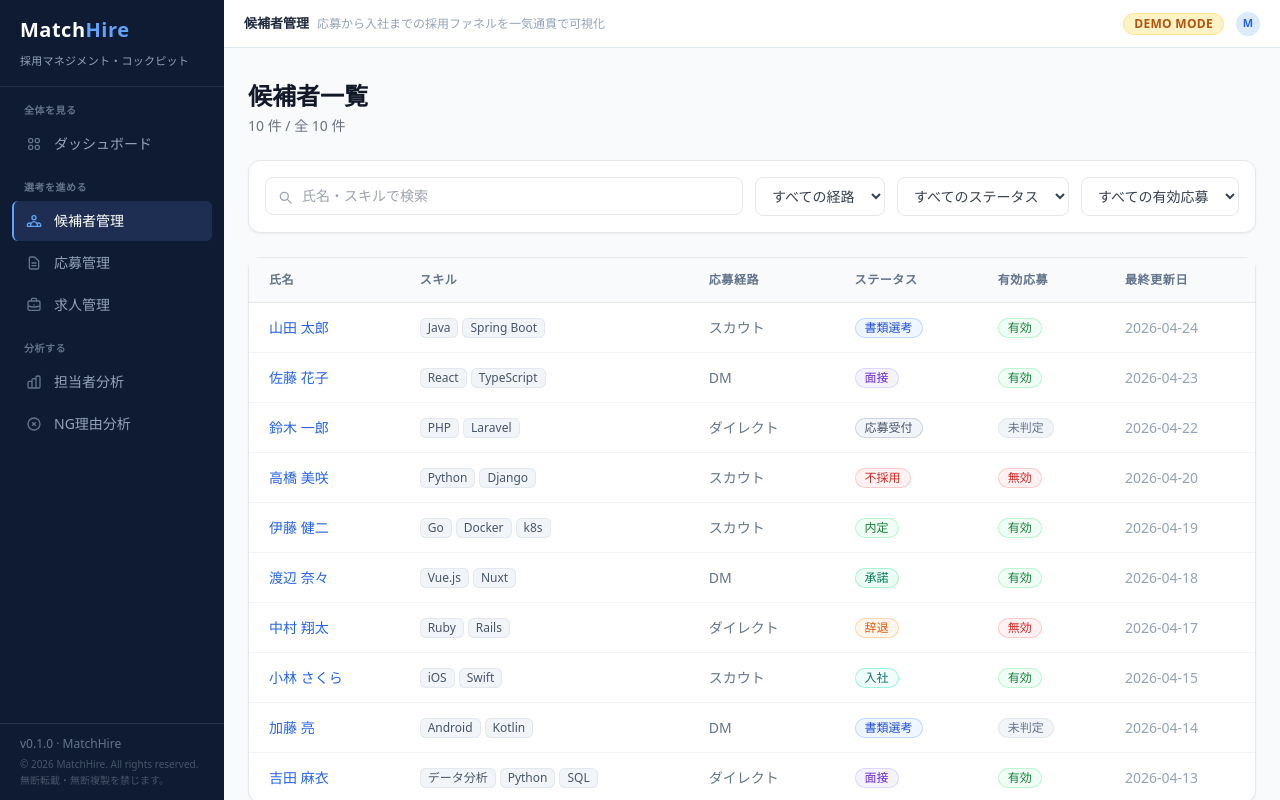
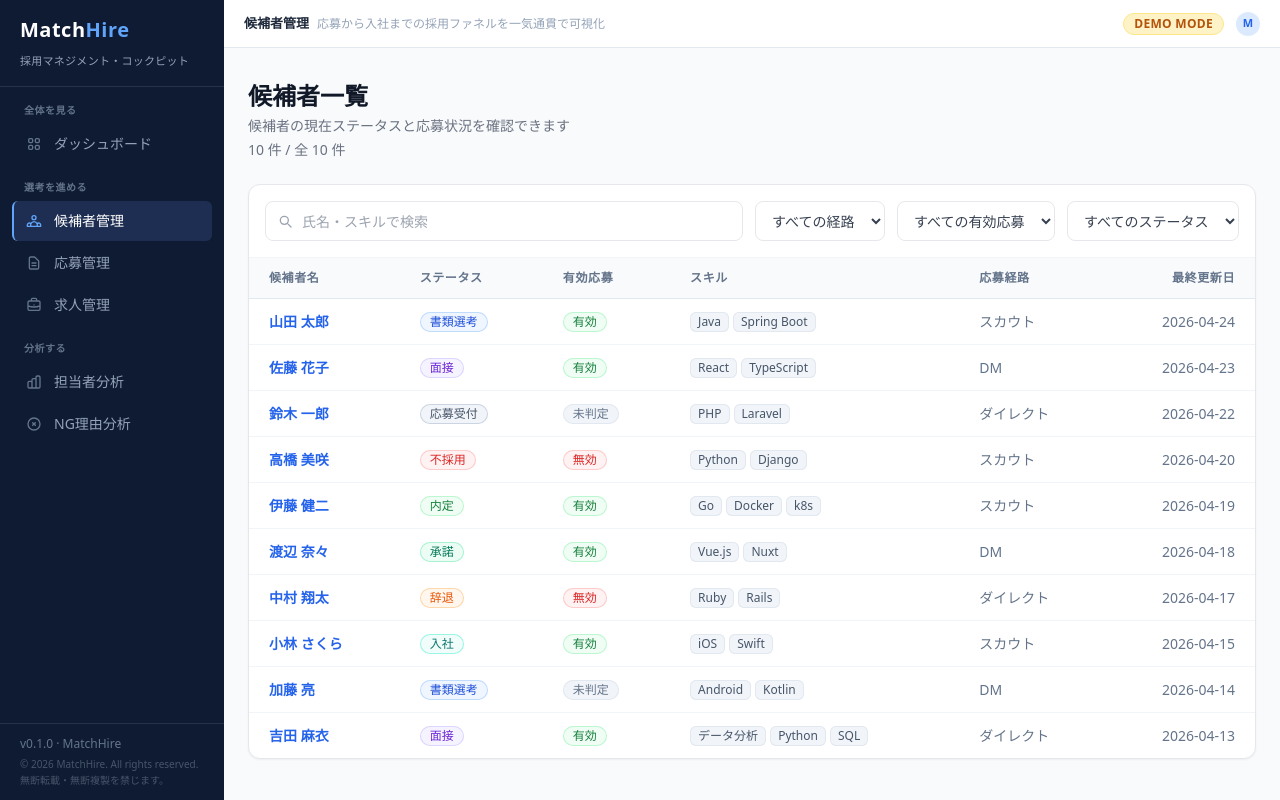
Before and after one commit to satochan-ai/matchhire-demo, a Next.js app: page /matchhire/candidates in a window 1280 px wide. Built offline with nearby package versions, Linux system fonts and the light colour scheme.

Commit message:
Redesign MatchHire candidate list

```diff
--- a/src/app/matchhire/candidates/page.tsx
+++ b/src/app/matchhire/candidates/page.tsx
@@ -2,8 +2,14 @@
 
 import { useState, useMemo } from "react";
 import { CandidateTable } from "@/components/candidates/CandidateTable";
-import { CandidateFilters, type FilterState } from "@/components/candidates/CandidateFilters";
+import {
+  CandidateFilters,
+  DEFAULT_CANDIDATE_FILTERS,
+  type FilterState,
+} from "@/components/candidates/CandidateFilters";
 import { useCandidates } from "@/hooks/useCandidates";
+import { ListPageHeader } from "@/components/common/ListPageHeader";
+import { ListEmptyState } from "@/components/common/ListEmptyState";
 import { LoadingState } from "@/components/common/LoadingState";
 import { ErrorState } from "@/components/common/ErrorState";
 import type { Candidate } from "@/lib/mockData";
@@ -11,20 +17,13 @@ import type { Candidate } from "@/lib/mockData";
 // CandidateTable が参照する型を re-export（後方互換）
 export type { Candidate };
 
-const DEFAULT_FILTERS: FilterState = {
-  search: "",
-  channel: "all",
-  status: "all",
-  valid: "all",
-};
-
 // ─────────────────────────────────────────
 // ページ本体
 // ─────────────────────────────────────────
 
 export default function CandidatesPage() {
   const { candidates, loading, error, refetch } = useCandidates();
-  const [filters, setFilters] = useState<FilterState>(DEFAULT_FILTERS);
+  const [filters, setFilters] = useState<FilterState>(DEFAULT_CANDIDATE_FILTERS);
 
   const filtered = useMemo(() => {
     return candidates.filter((c) => {
@@ -41,45 +40,47 @@ export default function CandidatesPage() {
     });
   }, [candidates, filters]);
 
+  const isFiltering =
+    filters.search !== DEFAULT_CANDIDATE_FILTERS.search ||
+    filters.channel !== DEFAULT_CANDIDATE_FILTERS.channel ||
+    filters.status !== DEFAULT_CANDIDATE_FILTERS.status ||
+    filters.valid !== DEFAULT_CANDIDATE_FILTERS.valid;
+
+  if (loading) return <LoadingState variant="table" />;
+  if (error)   return <ErrorState message={error.message} onRetry={refetch} />;
+
   return (
     <div className="min-h-screen bg-slate-50 px-6 py-8">
       <div className="mx-auto max-w-7xl space-y-6">
 
-        {/* Header */}
-        <div className="flex items-center justify-between">
-          <div>
-            <h1 className="text-2xl font-bold text-gray-900">候補者一覧</h1>
-            <p className="mt-1 text-sm text-gray-500">
-              {loading
-                ? "読み込み中…"
-                : `${filtered.length} 件 / 全 ${candidates.length} 件`}
-            </p>
-          </div>
+        <ListPageHeader
+          title="候補者一覧"
+          description="候補者の現在ステータスと応募状況を確認できます"
+          filteredCount={filtered.length}
+          totalCount={candidates.length}
+          right={
+            process.env.NEXT_PUBLIC_DATA_SOURCE === "sheets" ? (
+              <span className="inline-flex items-center gap-1.5 rounded-full border border-green-200 bg-green-50 px-3 py-1 text-xs font-medium text-green-700">
+                <span className="h-1.5 w-1.5 rounded-full bg-green-500" />
+                Sheets 連携中
+              </span>
+            ) : undefined
+          }
+        />
 
-          {/* sheets モード時のデータソース表示バッジ */}
-          {!loading && !error && process.env.NEXT_PUBLIC_DATA_SOURCE === "sheets" && (
-            <span className="inline-flex items-center gap-1.5 rounded-full border border-green-200 bg-green-50 px-3 py-1 text-xs font-medium text-green-700">
-              <span className="h-1.5 w-1.5 rounded-full bg-green-500" />
-              Sheets 連携中
-            </span>
+        <div className="overflow-hidden rounded-xl border border-gray-200 bg-white shadow-sm">
+          <CandidateFilters filters={filters} onChange={setFilters} />
+          {filtered.length === 0 ? (
+            <ListEmptyState
+              title="該当する候補者が見つかりませんでした"
+              description="条件を変更するか、フィルタをリセットしてください"
+              showReset={isFiltering}
+              onReset={() => setFilters(DEFAULT_CANDIDATE_FILTERS)}
+            />
+          ) : (
+            <CandidateTable candidates={filtered} />
           )}
         </div>
-
-        {/* Filters */}
-        <div className="rounded-xl border border-gray-200 bg-white p-4 shadow-sm">
-          <CandidateFilters filters={filters} onChange={setFilters} />
-        </div>
-
-        {/* ローディング / エラー / テーブル */}
-        {loading ? (
-          <LoadingState variant="table" />
-        ) : error ? (
-          <ErrorState message={error.message} onRetry={refetch} fullPage={false} />
-        ) : (
-          <div className="rounded-xl border border-gray-200 bg-white shadow-sm">
-            <CandidateTable candidates={filtered} />
-          </div>
-        )}
 
       </div>
     </div>
--- a/src/components/candidates/CandidateFilters.tsx
+++ b/src/components/candidates/CandidateFilters.tsx
@@ -1,6 +1,8 @@
 "use client";
 
 import type { CandidateStatus, ValidStatus } from "@/components/candidates/CandidateStatusBadge";
+import { SearchField } from "@/components/common/SearchField";
+import { FilterBar } from "@/components/common/FilterBar";
 
 export type Channel = "all" | "direct" | "scout" | "dm";
 
@@ -10,6 +12,13 @@ export interface FilterState {
   status: CandidateStatus | "all";
   valid: ValidStatus | "all";
 }
+
+export const DEFAULT_CANDIDATE_FILTERS: FilterState = {
+  search: "",
+  channel: "all",
+  status: "all",
+  valid: "all",
+};
 
 interface CandidateFiltersProps {
   filters: FilterState;
@@ -42,37 +51,52 @@ const validOptions: { value: ValidStatus | "all"; label: string }[] = [
   { value: "未判定", label: "未判定" },
 ];
 
+function selectClass(active: boolean) {
+  return `h-10 rounded-lg border px-3 text-sm focus:outline-none focus:ring-1 focus:ring-blue-400 ${
+    active ? "border-blue-300 bg-blue-50 text-blue-700" : "border-gray-200 bg-white text-gray-700"
+  }`;
+}
+
 export function CandidateFilters({ filters, onChange }: CandidateFiltersProps) {
   const set = <K extends keyof FilterState>(key: K, value: FilterState[K]) =>
     onChange({ ...filters, [key]: value });
 
+  const isDefault =
+    filters.search === DEFAULT_CANDIDATE_FILTERS.search &&
+    filters.channel === DEFAULT_CANDIDATE_FILTERS.channel &&
+    filters.status === DEFAULT_CANDIDATE_FILTERS.status &&
+    filters.valid === DEFAULT_CANDIDATE_FILTERS.valid;
+
   return (
-    <div className="flex flex-wrap gap-3">
-      {/* 検索 */}
-      <div className="relative min-w-[200px] flex-1">
-        <svg
-          className="absolute left-3 top-1/2 h-4 w-4 -translate-y-1/2 text-gray-400"
-          fill="none" viewBox="0 0 24 24" stroke="currentColor"
-        >
-          <path strokeLinecap="round" strokeLinejoin="round" strokeWidth={2}
-            d="M21 21l-4.35-4.35M17 11A6 6 0 1 1 5 11a6 6 0 0 1 12 0z" />
-        </svg>
-        <input
-          type="text"
+    <FilterBar>
+      <SearchField
+        value={filters.search}
+        onChange={(v) => set("search", v)}
         placeholder="氏名・スキルで検索"
-          value={filters.search}
-          onChange={(e) => set("search", e.target.value)}
-          className="w-full rounded-lg border border-gray-200 bg-white py-2 pl-9 pr-3 text-sm text-gray-700 placeholder-gray-400 focus:border-blue-400 focus:outline-none focus:ring-1 focus:ring-blue-400"
+        aria-label="氏名・スキルで検索"
       />
-      </div>
 
+      <div className="grid grid-cols-2 gap-2 md:contents">
         {/* 応募経路 */}
         <select
           value={filters.channel}
           onChange={(e) => set("channel", e.target.value as Channel)}
-        className="rounded-lg border border-gray-200 bg-white px-3 py-2 text-sm text-gray-700 focus:border-blue-400 focus:outline-none focus:ring-1 focus:ring-blue-400"
+          className={selectClass(filters.channel !== "all")}
+          aria-label="応募経路"
         >
           {channelOptions.map((o) => (
+            <option key={o.value} value={o.value}>{o.label}</option>
+          ))}
+        </select>
+
+        {/* 有効応募 */}
+        <select
+          value={filters.valid}
+          onChange={(e) => set("valid", e.target.value as ValidStatus | "all")}
+          className={selectClass(filters.valid !== "all")}
+          aria-label="有効応募"
+        >
+          {validOptions.map((o) => (
             <option key={o.value} value={o.value}>{o.label}</option>
           ))}
         </select>
@@ -81,23 +105,24 @@ export function CandidateFilters({ filters, onChange }: CandidateFiltersProps) {
         <select
           value={filters.status}
           onChange={(e) => set("status", e.target.value as CandidateStatus | "all")}
-        className="rounded-lg border border-gray-200 bg-white px-3 py-2 text-sm text-gray-700 focus:border-blue-400 focus:outline-none focus:ring-1 focus:ring-blue-400"
+          className={`col-span-2 md:col-auto ${selectClass(filters.status !== "all")}`}
+          aria-label="候補者ステータス"
         >
           {statusOptions.map((o) => (
             <option key={o.value} value={o.value}>{o.label}</option>
           ))}
         </select>
+      </div>
 
-      {/* 有効応募 */}
-      <select
-        value={filters.valid}
-        onChange={(e) => set("valid", e.target.value as ValidStatus | "all")}
-        className="rounded-lg border border-gray-200 bg-white px-3 py-2 text-sm text-gray-700 focus:border-blue-400 focus:outline-none focus:ring-1 focus:ring-blue-400"
+      {!isDefault && (
+        <button
+          type="button"
+          onClick={() => onChange(DEFAULT_CANDIDATE_FILTERS)}
+          className="h-10 w-full rounded-lg border border-gray-200 bg-white px-4 text-xs font-medium text-gray-500 transition-colors hover:border-gray-300 hover:text-gray-700 md:ml-auto md:w-auto"
         >
-        {validOptions.map((o) => (
-          <option key={o.value} value={o.value}>{o.label}</option>
-        ))}
-      </select>
-    </div>
+          条件をリセット
+        </button>
+      )}
+    </FilterBar>
   );
 }
--- a/src/components/candidates/CandidateTable.tsx
+++ b/src/components/candidates/CandidateTable.tsx
@@ -6,6 +6,8 @@ import {
   CandidateStatusBadge,
   ValidStatusBadge,
 } from "@/components/candidates/CandidateStatusBadge";
+import { DataTableShell } from "@/components/common/DataTableShell";
+import { MobileListCard } from "@/components/common/MobileListCard";
 
 const channelLabel: Record<string, string> = {
   scout: "スカウト",
@@ -13,46 +15,10 @@ const channelLabel: Record<string, string> = {
   direct: "ダイレクト",
 };
 
-interface CandidateTableProps {
-  candidates: Candidate[];
-}
-
-export function CandidateTable({ candidates }: CandidateTableProps) {
-  if (candidates.length === 0) {
+function SkillChips({ skills }: { skills: string[] }) {
   return (
-      <div className="flex items-center justify-center py-16 text-sm text-slate-400">
-        該当する候補者が見つかりませんでした
-      </div>
-    );
-  }
-
-  return (
-    <div className="overflow-x-auto">
-      <table className="w-full text-sm">
-        <thead>
-          <tr className="border-b border-slate-200 bg-slate-50 text-left text-xs font-semibold tracking-wider text-slate-500">
-            <th className="px-5 py-3.5 whitespace-nowrap">氏名</th>
-            <th className="px-5 py-3.5 whitespace-nowrap">スキル</th>
-            <th className="px-5 py-3.5 whitespace-nowrap">応募経路</th>
-            <th className="px-5 py-3.5 whitespace-nowrap">ステータス</th>
-            <th className="px-5 py-3.5 whitespace-nowrap">有効応募</th>
-            <th className="px-5 py-3.5 whitespace-nowrap">最終更新日</th>
-          </tr>
-        </thead>
-        <tbody className="divide-y divide-slate-100">
-          {candidates.map((c) => (
-            <tr key={c.id} className="hover:bg-slate-50/70 transition-colors">
-              <td className="px-5 py-3.5 font-medium">
-                <Link
-                  href={`/matchhire/candidates/${c.id}`}
-                  className="text-blue-600 hover:text-blue-700 hover:underline transition-colors"
-                >
-                  {c.name}
-                </Link>
-              </td>
-              <td className="px-5 py-3.5">
     <div className="flex flex-wrap gap-1">
-                  {c.skills.map((s) => (
+      {skills.map((s) => (
         <span
           key={s}
           className="rounded-md bg-slate-100 px-2 py-0.5 text-xs text-slate-600 ring-1 ring-inset ring-slate-200"
@@ -61,21 +27,89 @@ export function CandidateTable({ candidates }: CandidateTableProps) {
         </span>
       ))}
     </div>
+  );
+}
+
+interface CandidateTableProps {
+  candidates: Candidate[];
+}
+
+export function CandidateTable({ candidates }: CandidateTableProps) {
+  return (
+    <>
+      {/* PC: テーブル表示 */}
+      <div className="hidden md:block">
+        <DataTableShell>
+          <thead>
+            <tr className="border-b border-slate-200 bg-slate-50 text-left text-xs font-semibold tracking-wider text-slate-500">
+              <th scope="col" className="whitespace-nowrap px-5 py-3">候補者名</th>
+              <th scope="col" className="whitespace-nowrap px-5 py-3">ステータス</th>
+              <th scope="col" className="whitespace-nowrap px-5 py-3">有効応募</th>
+              <th scope="col" className="px-5 py-3">スキル</th>
+              <th scope="col" className="whitespace-nowrap px-5 py-3">応募経路</th>
+              <th scope="col" className="whitespace-nowrap px-5 py-3 text-right">最終更新日</th>
+            </tr>
+          </thead>
+          <tbody className="divide-y divide-slate-100">
+            {candidates.map((c) => (
+              <tr key={c.id} className="transition-colors hover:bg-slate-50/70">
+                <td className="whitespace-nowrap px-5 py-3">
+                  <Link
+                    href={`/matchhire/candidates/${c.id}`}
+                    className="rounded font-semibold text-blue-600 transition-colors hover:text-blue-700 hover:underline focus-visible:outline-none focus-visible:ring-2 focus-visible:ring-blue-400 focus-visible:ring-offset-1"
+                  >
+                    {c.name}
+                  </Link>
                 </td>
-              <td className="px-5 py-3.5 text-slate-500">
+                <td className="whitespace-nowrap px-5 py-3">
+                  <CandidateStatusBadge status={c.status} />
+                </td>
+                <td className="whitespace-nowrap px-5 py-3">
+                  <ValidStatusBadge status={c.valid} />
+                </td>
+                <td className="px-5 py-3">
+                  <SkillChips skills={c.skills} />
+                </td>
+                <td className="whitespace-nowrap px-5 py-3 text-slate-500">
                   {channelLabel[c.channel] ?? c.channel}
                 </td>
-              <td className="px-5 py-3.5">
-                <CandidateStatusBadge status={c.status} />
+                <td className="whitespace-nowrap px-5 py-3 text-right tabular-nums text-slate-500">
+                  {c.updatedAt}
                 </td>
-              <td className="px-5 py-3.5">
-                <ValidStatusBadge status={c.valid} />
-              </td>
-              <td className="px-5 py-3.5 text-slate-400 tabular-nums">{c.updatedAt}</td>
               </tr>
             ))}
           </tbody>
-      </table>
+        </DataTableShell>
       </div>
+
+      {/* モバイル: カード表示 */}
+      <div className="flex flex-col gap-2 p-3 md:hidden">
+        {candidates.map((c) => (
+          <MobileListCard
+            key={c.id}
+            href={`/matchhire/candidates/${c.id}`}
+            aria-label={`${c.name}の候補者詳細を見る`}
+          >
+            <div className="flex items-center gap-2">
+              <span className="min-w-0 flex-1 truncate text-sm font-semibold text-blue-600">
+                {c.name}
+              </span>
+              <CandidateStatusBadge status={c.status} />
+              <svg className="h-4 w-4 shrink-0 text-gray-300" fill="none" viewBox="0 0 24 24" stroke="currentColor" aria-hidden="true">
+                <path strokeLinecap="round" strokeLinejoin="round" strokeWidth={2} d="M9 5l7 7-7 7" />
+              </svg>
+            </div>
+            <div className="mt-2 flex flex-wrap items-center gap-2">
+              <ValidStatusBadge status={c.valid} />
+              <span className="text-[11px] text-slate-400">{channelLabel[c.channel] ?? c.channel}</span>
+            </div>
+            <div className="mt-2">
+              <SkillChips skills={c.skills} />
+            </div>
+            <p className="mt-2 text-right text-[11px] tabular-nums text-slate-400">{c.updatedAt}</p>
+          </MobileListCard>
+        ))}
+      </div>
+    </>
   );
 }
```
Lines whose indentation alone changed are shown as unchanged.
